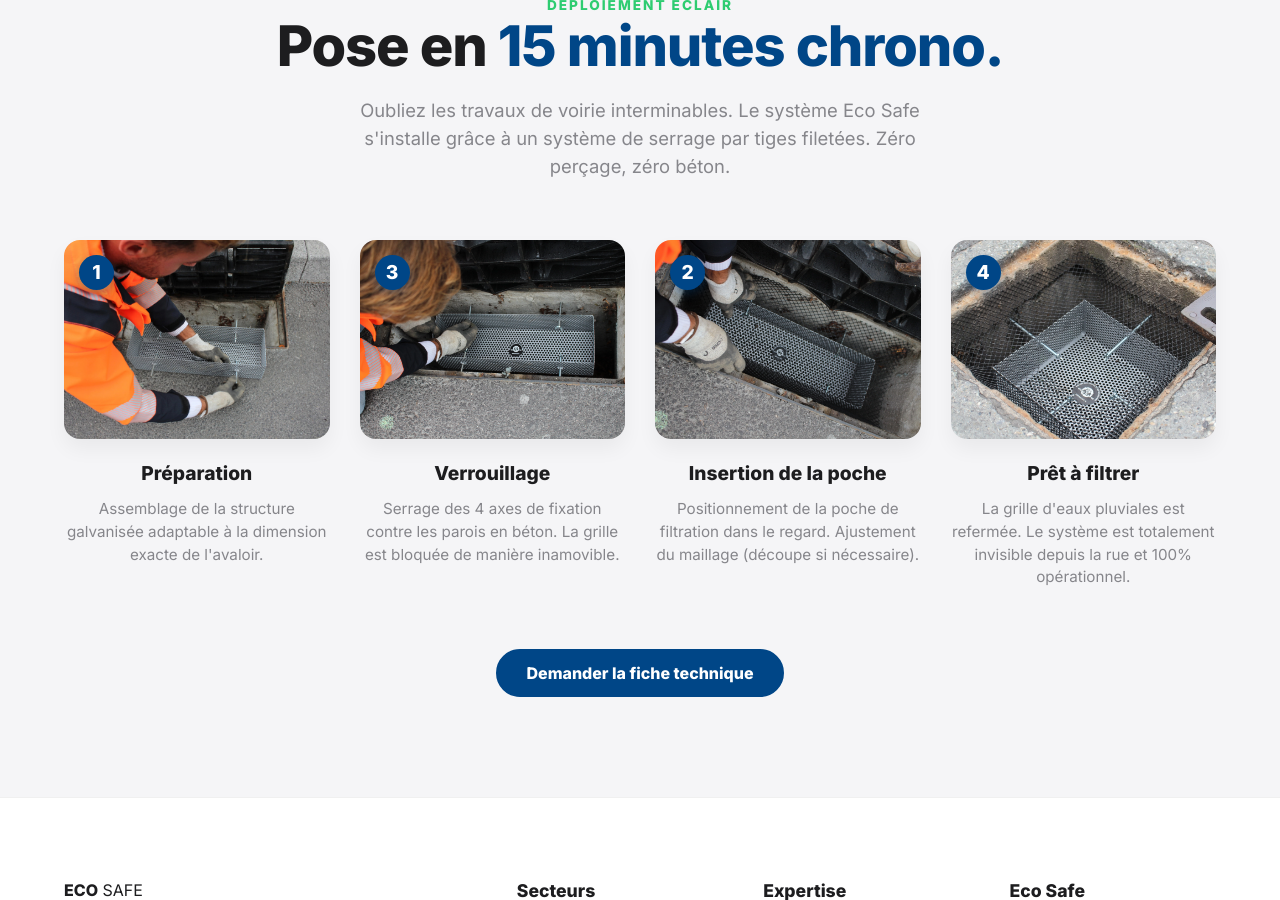
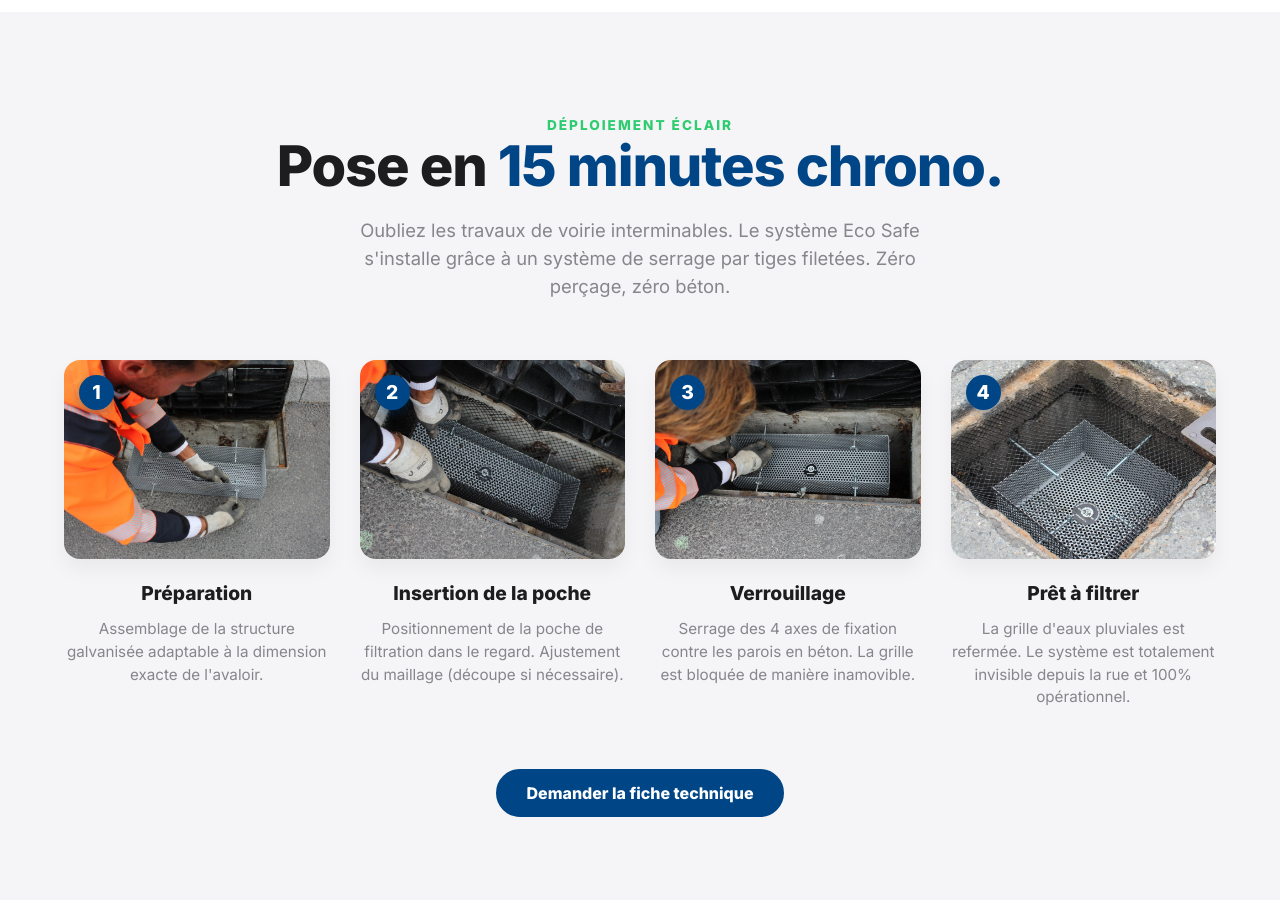
Before and after one commit to DuvalDVL/ecosafe, a Jekyll site: the page built from produit/index.html, in a window 1280 px wide and 900 px high, scrolled down 1051 px. Built offline with Jekyll 4.4.1, drawn with Linux system fonts in a browser that asks for light colours.

Commit message:
Update index.html¨

```diff
--- a/produit/index.html
+++ b/produit/index.html
@@ -1,10 +1,10 @@
 ---
 layout: default
 title: Technologie de filtration & Variantes
-description: "Découvrez la technologie Eco Safe : acier galvanisé, 3 niveaux de filtration (standard, fine, industrie) et une installation universelle en 5 minutes chrono."
+description: "Découvrez la technologie Eco Safe : acier galvanisé, 3 niveaux de filtration (standard, fine, industrie) et une installation universelle en 15 minutes chrono."
 ---
 
-<section class="variants-section" id="variantes">
+<section class="variants-section" id="variantes" style="padding-top: 120px;">
   <div class="container">
     <div class="section-header text-center">
     <div class="badge-law"><span class="dot"></span> Brevet & Ingénierie<br></div>
@@ -79,20 +79,20 @@ description: "Découvrez la technologie Eco Safe : acier galvanisé, 3 niveaux d
 
       <div class="install-step">
         <div class="install-img-wrapper">
+          <img src="{{ site.baseurl }}/assets/img/etape-2-poche.jpg" alt="Mise en place de la poche de filtration">
+          <div class="step-number">2</div>
+        </div>
+        <h4>Insertion de la poche</h4>
+        <p>Positionnement de la poche de filtration dans le regard. Ajustement du maillage (découpe si nécessaire).</p>
+      </div>
+
+      <div class="install-step">
+        <div class="install-img-wrapper">
           <img src="{{ site.baseurl }}/assets/img/etape-3-serrage.jpg" alt="Phase de serrage des fixations">
           <div class="step-number">3</div>
         </div>
         <h4>Verrouillage</h4>
         <p>Serrage des 4 axes de fixation contre les parois en béton. La grille est bloquée de manière inamovible.</p>
-      </div>
-
-      <div class="install-step">
-        <div class="install-img-wrapper">
-          <img src="{{ site.baseurl }}/assets/img/etape-2-poche.jpg" alt="Mise en place de la poche de filtration">
-          <div class="step-number">2</div>
-        </div>
-        <h4>Insertion de la poche</h4>
-        <p>Positionnement de la poche de filtration dans le regard. Ajustement du maillage (découpe si nécessaire).</p>
       </div>
 
       <div class="install-step">
```
